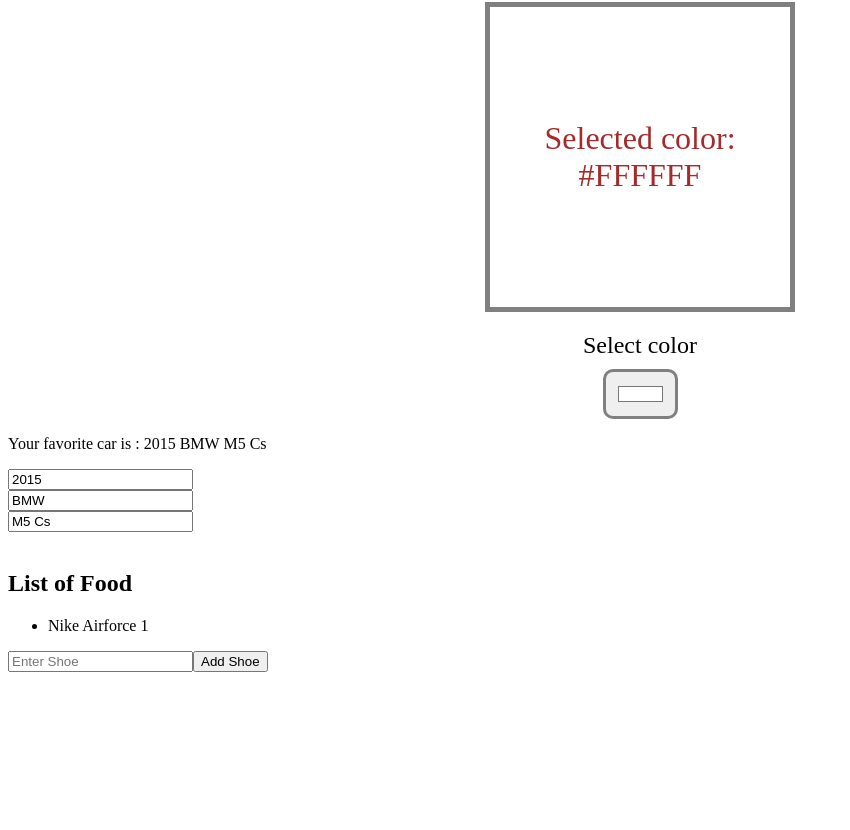
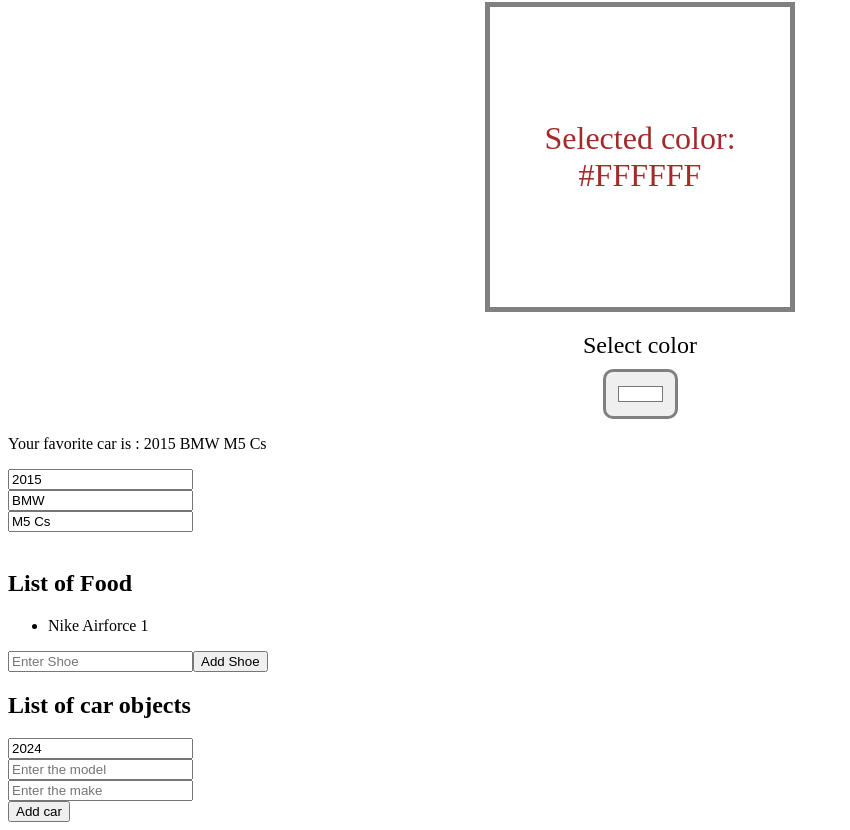
Before and after one commit to johnomeyo/react, a React (Vite) app: page / in a window 1280 px wide. Shown: the part 1564-2394 px from the top of the page, without its empty margins (0-850 px from the left). Before the commit the page ends 2244 px from the top, so only its background shows below. Built offline with nearby package versions, Linux system fonts and the light colour scheme.

Commit message:
update array of objects

```diff
--- a/src/App.jsx
+++ b/src/App.jsx
@@ -7,6 +7,7 @@
 import ColorPicker from "./ColorPicker";
 import UpdateObject from "./UpdateObjects";
 import UpdateArray from "./UpdateArray";
+import UpdateArrayOfObjects from "./UpdateArrayofObjects";
 function App() {
   const cars = [
     { name: "BMW", year: 2015, id: 1 },
@@ -43,6 +44,7 @@
       <UpdateObject />
       <br />
       <UpdateArray />
+      <UpdateArrayOfObjects/>
     </>
   );
 }
--- /dev/null
+++ b/src/UpdateArrayofObjects.jsx
@@ -0,0 +1,47 @@
+import { useState } from "react";
+
+export default function UpdateArrayOfObjects() {
+    const [cars, setCars] = useState([]);
+    const [carYear, setCarYear] = useState(new Date().getFullYear());
+    const [carsMake, setCarsMake] = useState("");
+    const [carsModel, setCarsModel] = useState('');
+    function handleAddCar() {
+        const newCar = {
+            year: carYear,
+            make: carsMake,
+            model: carsModel,
+        }
+
+        setCars(cars => [...cars, newCar])
+        setCarYear(new Date().getFullYear());
+        setCarsMake("");
+        setCarsModel("");
+    }
+    function handleRemoveCar(index) {
+        setCars(c=>c.filter((_, i) => i !== index))
+    }
+    function handleYearChange(e) {
+        setCarYear(e.target.value);
+
+    }
+    function handleModelChange(e) {
+        setCarsModel(e.target.value);
+    }
+    function handleMakeChange(e) {
+        setCarsMake(e.target.value)
+    }
+    return <div><h2>List of car objects</h2>
+
+        <ul>
+            {
+                cars.map((car, index) =>
+                    <li key={index} onClick={() => handleRemoveCar(index)} >{car.year} {car.make} {car.model}</li>)
+            }
+        </ul>
+        <input type="number" placeholder="Enter the year" value={carYear} onChange={handleYearChange} /> <br />
+        <input type="text" placeholder="Enter the model" value={carsModel} onChange={handleModelChange} /> <br />
+        <input type="text" placeholder="Enter the make" value={carsMake} onChange={handleMakeChange} /> <br />
+        <button onClick={handleAddCar}>Add car</button>
+
+    </div>
+}
```
